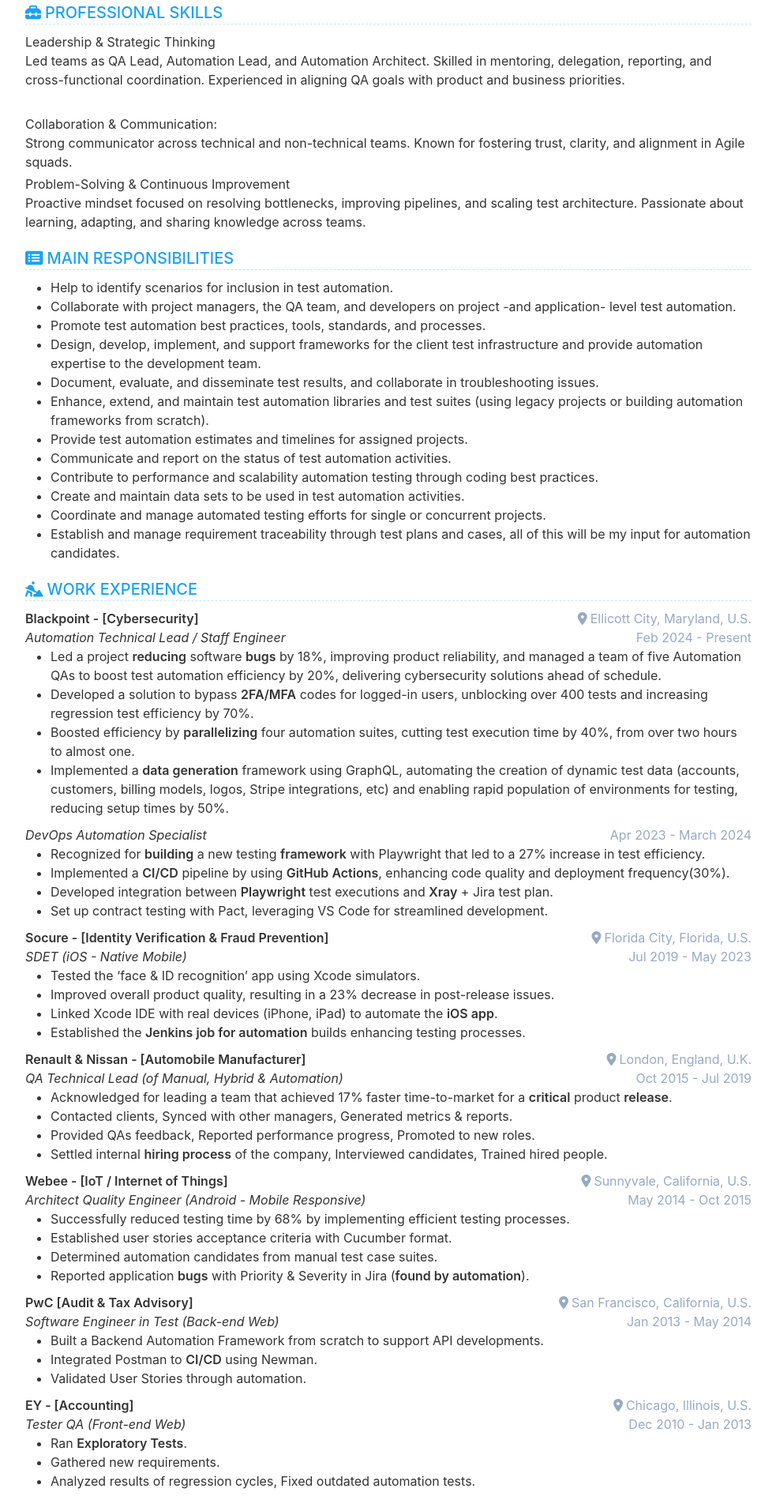
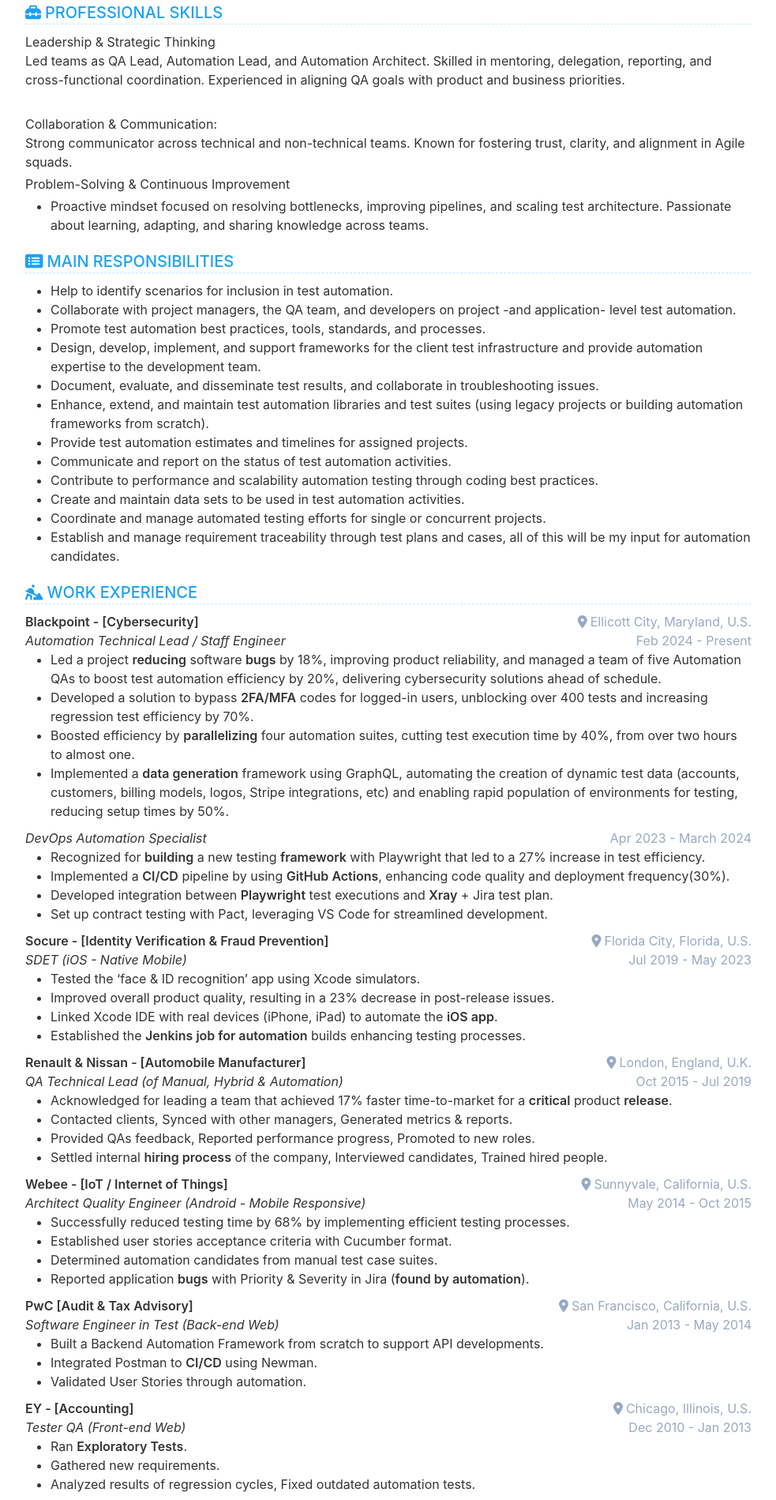
Before and after one commit to cvera08/full-resume, a Jekyll site: the page built from index.html, in a window 1280 px wide. Shown: the part 1330-3229 px from the top of the page at 79% size, without its empty margins (148-1131 px from the left). Built offline with Jekyll 4.4.1, drawn with Linux system fonts in a browser that asks for light colours.

Commit message:
feat: professional skills change - third paragraph -v2

```diff
--- a/_data/data.yml
+++ b/_data/data.yml
@@ -93,7 +93,7 @@ skill:
     Strong communicator across technical and non-technical teams. Known for fostering trust, clarity, and alignment in Agile squads.
 
     Problem-Solving & Continuous Improvement
-    Proactive mindset focused on resolving bottlenecks, improving pipelines, and scaling test architecture. Passionate about learning, adapting, and sharing knowledge across teams.
+    - Proactive mindset focused on resolving bottlenecks, improving pipelines, and scaling test architecture. Passionate about learning, adapting, and sharing knowledge across teams.
 
 
 reference:
```
